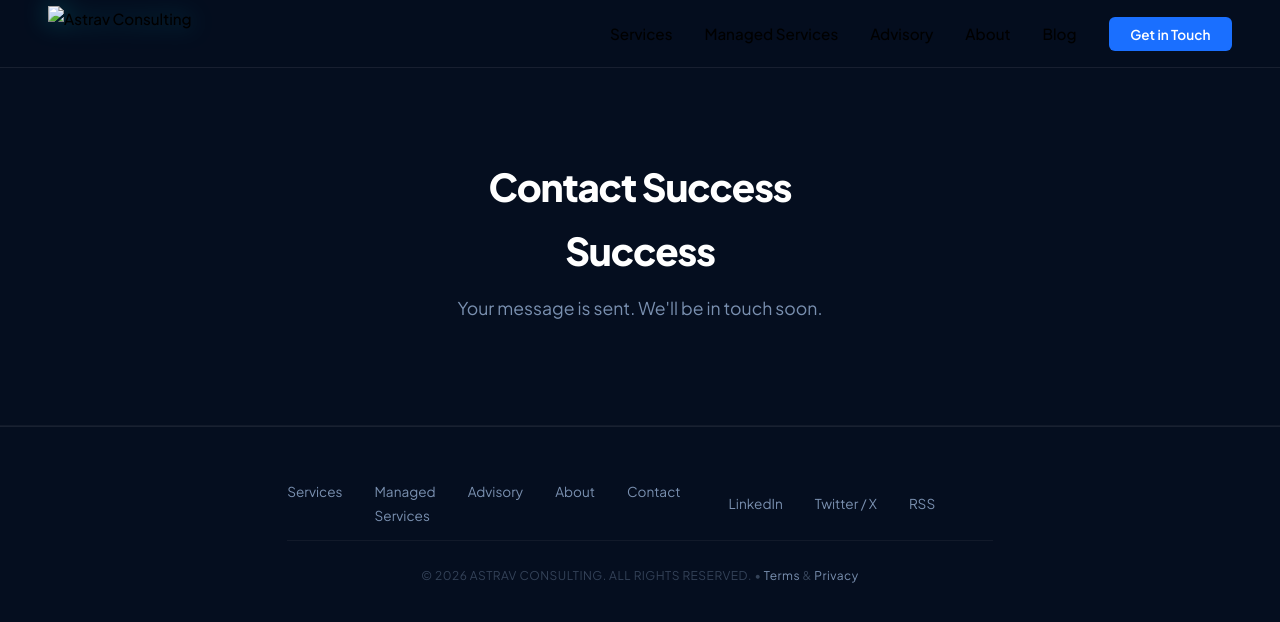
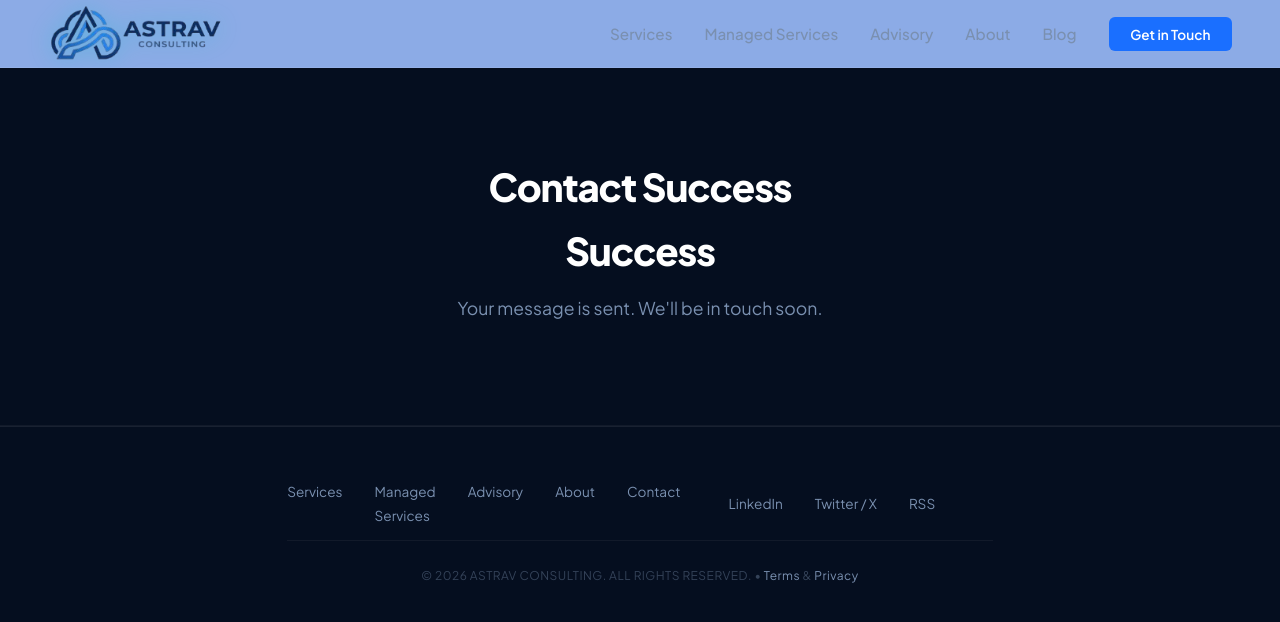
Before and after one commit to astravconsulting/astravconsulting.github.io, a Jekyll site: the page built from contact-success.html, in a window 1280 px wide. Shown: the top 622 px of the page. Built offline with Jekyll 4.4.1, drawn with Linux system fonts in a browser that asks for light colours.

Commit message:
fixing navbar logo + bg

```diff
--- a/_layouts/default.html
+++ b/_layouts/default.html
@@ -28,16 +28,16 @@
 	<body>
 	<!-- NAV -->
 	<nav>
-	<a class="logo" href="index.html">
-		<img src="logo.png" alt="Astrav Consulting" class="logo-img" />
+	<a class="logo" href="../index.html">
+		<img src="../images/cropped_logo.png" alt="Astrav Consulting" class="logo-img" />
 	</a>
 	<ul>
-		<li><a href="/services.html">Services</a></li>
-		<li><a href="/managed-services.html">Managed Services</a></li>
-		<li><a href="/advisory.html">Advisory</a></li>
-		<li><a href="/about-us.html">About</a></li>
-		<li><a href="/blog/">Blog</a></li>
-		<li><a href="/contact.html" class="nav-cta">Get in Touch</a></li>
+		<li><a href="../services.html">Services</a></li>
+		<li><a href="../managed-services.html">Managed Services</a></li>
+		<li><a href="../advisory.html">Advisory</a></li>
+		<li><a href="../about-us.html">About</a></li>
+		<li><a href="../blog/">Blog</a></li>
+		<li><a href="../contact.html" class="nav-cta">Get in Touch</a></li>
 	</ul>
 	</nav>
 
--- a/_sass/navigation.scss
+++ b/_sass/navigation.scss
@@ -41,7 +41,6 @@ nav {
     margin: 0;
     padding: 0.5rem 0;
     border-bottom: none;
-    color: black;
     font-weight: 500;
     transition: color 0.2s;
     display: none;
--- a/styles.css
+++ b/styles.css
@@ -43,7 +43,7 @@ nav {
   justify-content: space-between;
   padding: 0 3rem;
   height: 68px;
-  background: rgba(5,14,31,0.92);
+  background: rgba(152, 185, 248, 0.92);
   backdrop-filter: blur(24px);
   border-bottom: 1px solid var(--border);
 }
```
